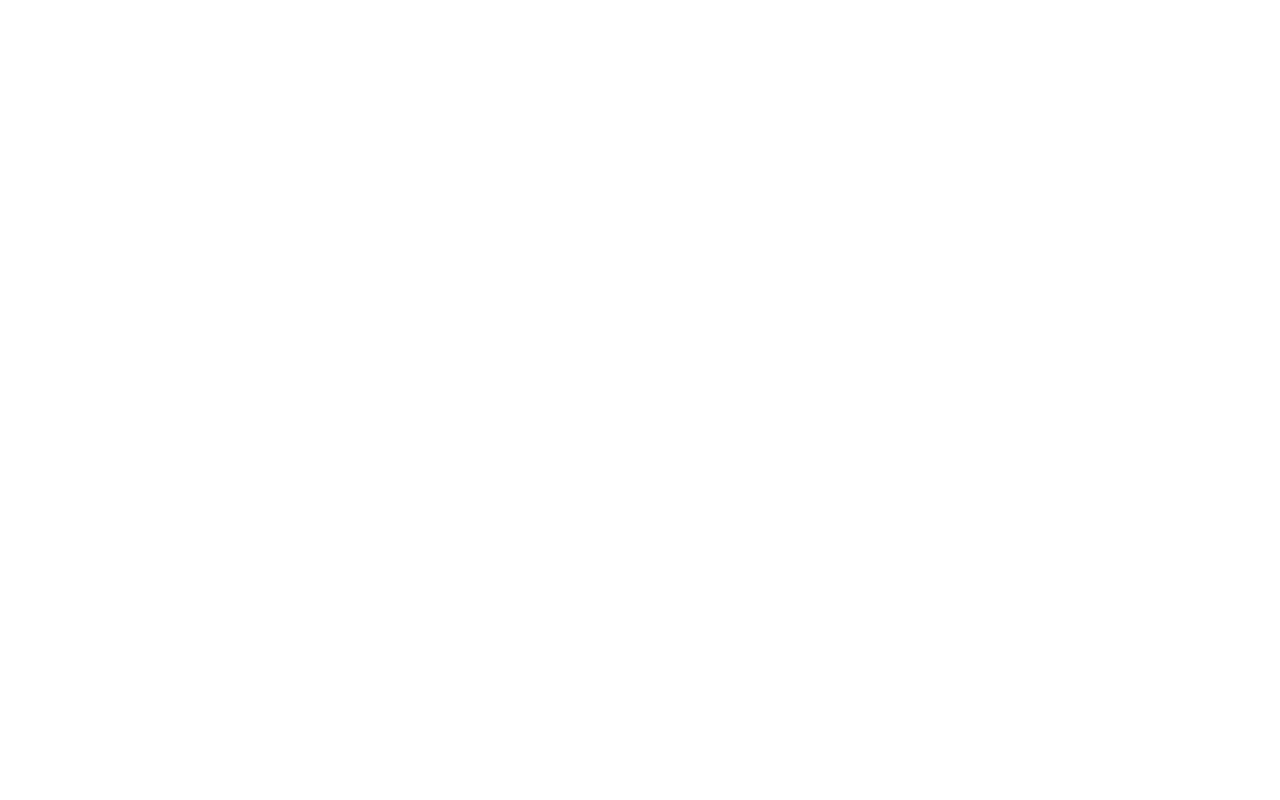
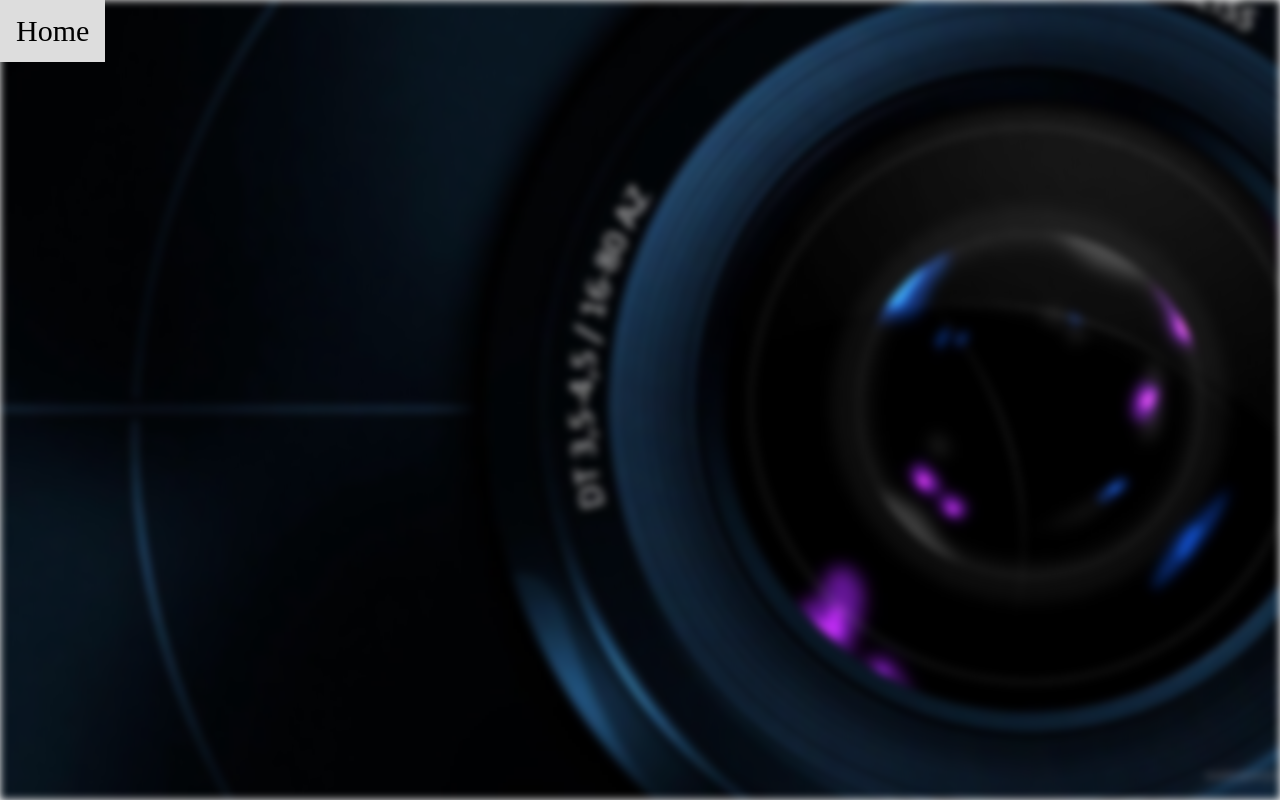
Before and after one commit to rayanreddy/fbla-site, a plain HTML site: page index.html in a window 1280 px wide. Drawn offline with Linux system fonts and the light colour scheme.

Commit message:
added bg blur and other stuff

```diff
--- a/index.html
+++ b/index.html
@@ -6,8 +6,13 @@
         <link href="style.css" rel="stylesheet" type="text/css"/>
     </head>
     <body>
-        <div id="header">
-
+        <div class="wrapper">
+            <div class="header-img"></div>
+            <div class="container">
+                <div class="topNav">
+                    <a href="main.html">Home</a>
+                </div>
+            </div>
         </div>
         <script src="script.js"></script>
     </body>
--- a/style.css
+++ b/style.css
@@ -2,8 +2,45 @@ body {
   margin: 0;
 }
 
-header {
-  width: 100%;
-  height: 525px;
-  background-image: url("HeaderBackground.jpg")
+.header-img {
+  background-image: url(HeaderBackground.jpg);
+  min-height: 100%;
+  filter: blur(4px);
+  -webkit-filter: blur(4px);
+  background-position: center;
+  background-repeat: no-repeat;
+  background-size: cover;
+  position: relative;
 }
+
+.wrapper {
+  position: relative;
+}
+
+.container {
+  z-index: 100;
+  position: absolute;
+  top: 0;
+  left: 0;
+  margin: 0px;
+  width: auto;
+}
+
+.topNav {
+  overflow: hidden;
+  background-color: #333;
+}
+
+.topNav a {
+  float: left;
+  color: #f2f2f2;
+  text-align: center;
+  padding: 14px 16px;
+  text-decoration: none;
+  font-size: 30px;
+}
+
+.topNav a:hover {
+  background-color: #ddd;
+  color: black;
+}
```
Also changed, not shown: main.html (added, +3 -0 lines).
